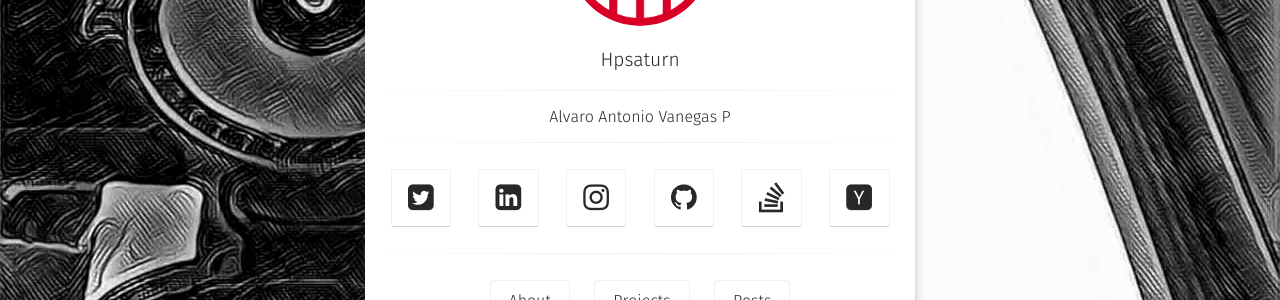
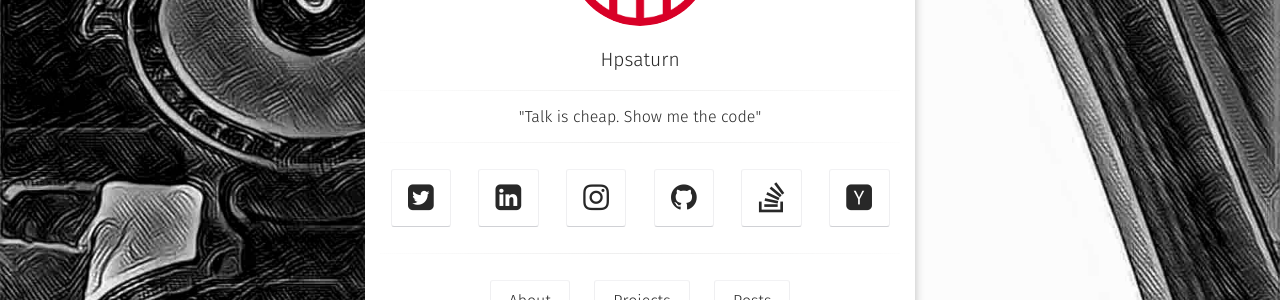
Before and after one commit to hpsaturn/hpsaturn.github.io, a Jekyll site: the page built from index.html, in a window 1280 px wide. Shown: the part 350-650 px from the top of the page. Built offline with Jekyll 4.4.1, drawn with Linux system fonts in a browser that asks for light colours; some web fonts are replaced.

Commit message:
changed bio site

```diff
--- a/_config.yml
+++ b/_config.yml
@@ -1,6 +1,6 @@
-# Site
+# Site of Antonio Vanegas P. (@hpsaturn)
 title:              Hpsaturn
-bio:                'Alvaro Antonio Vanegas P'
+bio:                '"Talk is cheap. Show me the code"'
 description:        "Mobile applications specialist, open culture enthusiast, software freedom activist."
 reading_time:       true
 words_per_minute:   200
```
